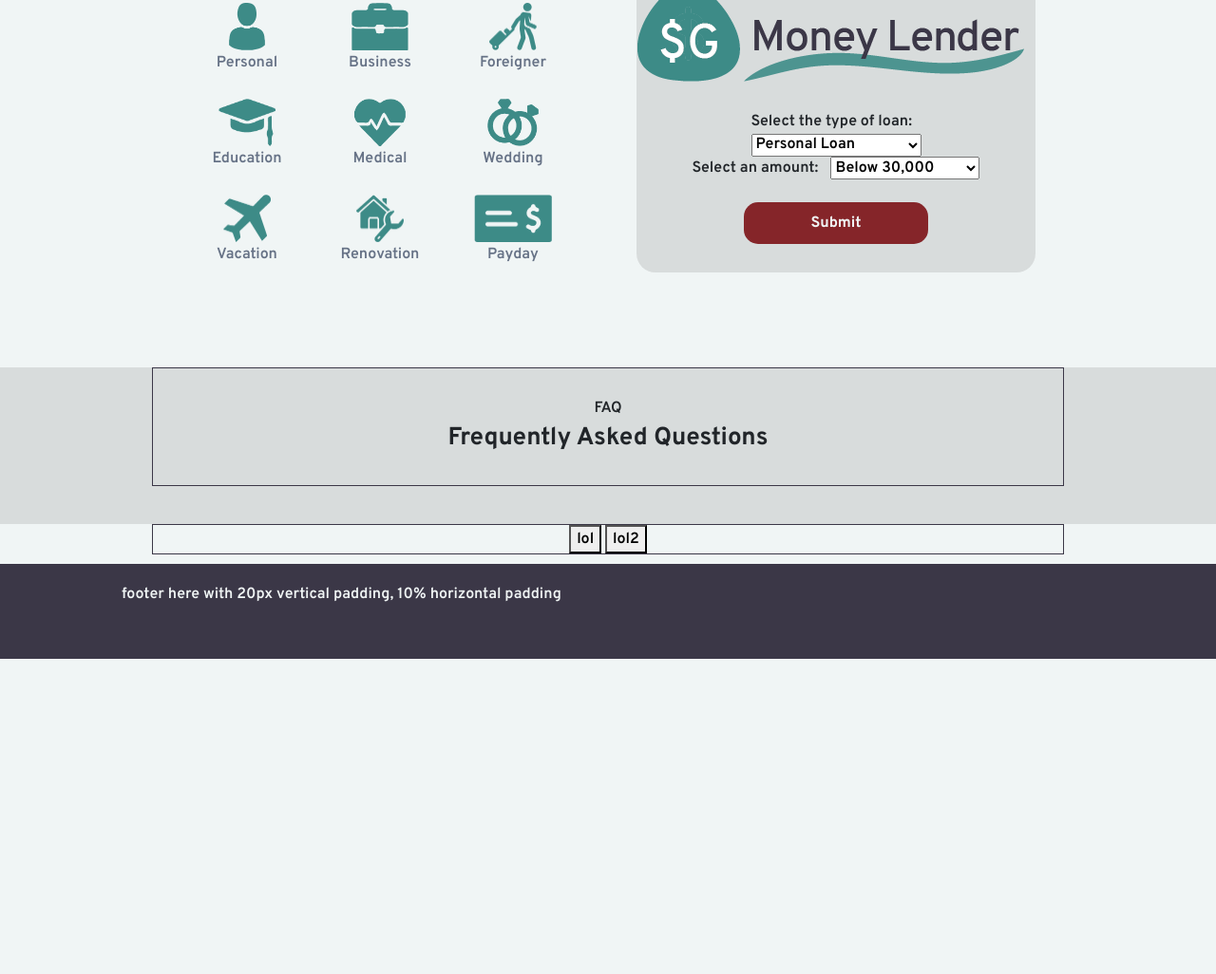
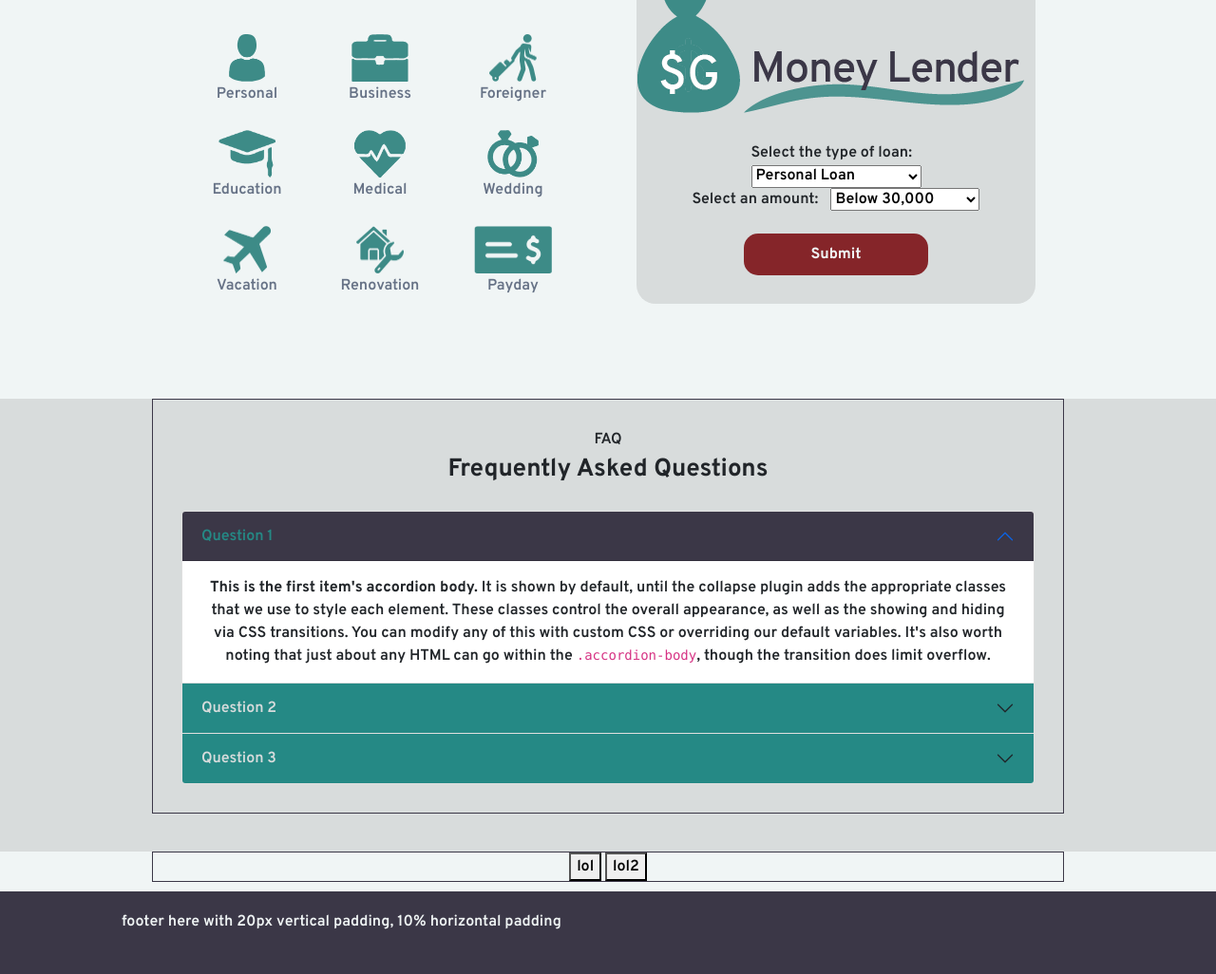
Before and after one commit to cs2024-project/web-dev-project, a website: page index.html in a window 1280 px wide. Shown: the part 1374-2400 px from the top of the page at 95% size. Before the commit the page ends 2068 px from the top, so only its background shows below. Drawn offline with nearby package versions, Linux system fonts and the light colour scheme.

Commit message:
added FAQ with dummy content

```diff
--- a/index.css
+++ b/index.css
@@ -223,6 +223,22 @@
             80% {
                 transform: translateY(40%);
             }
+        }
 
 
+
+        .accordion-button.collapsed {
+            color: #D8DCDC;
+            background: #258985;
         }
+
+
+        .accordion-button:not(.collapsed) {
+            background-color: #3b3747;
+            color: #258985;
+        }
+
+        .accordion-button:not(.collapsed)::after {
+            background-color: #3b3747;
+            color: #258985;
+        }
--- a/index.html
+++ b/index.html
@@ -134,7 +134,9 @@
                         <paragraph class="header-2" style="color:#258985">fastest</paragraph>
                         <paragraph class="header-2">quick-loan process in the market!</paragraph><br>
                         <paragraph class="header-3-caption">Only takes a minute to apply!</paragraph>
+                        <hr>
                     </div>
+
 
                     <div id="why-us-content-row">
                         <div style="width: 50%; display:inline-flex;">
@@ -286,9 +288,83 @@
                         <paragraph class="header-4">FAQ</paragraph>
                         <br>
                         <paragraph class="header-2">Frequently Asked Questions</paragraph>
+                        <br><br>
                         <!-- <paragraph class="header-3" style="color: #258985">SGML&nbsp;</paragraph>
                         <img src="./assets/favicon.ico" width="27px">
                         <paragraph class="header-3">&nbsp;? scrolldowniconfloating</paragraph> -->
+
+                        <div class="accordion" id="faq-accordion">
+                            <div class="accordion-item">
+                                <h2 class="accordion-header" id="headingOne">
+                                    <button class="accordion-button" type="button" data-bs-toggle="collapse"
+                                        data-bs-target="#collapseOne" aria-expanded="true" aria-controls="collapseOne">
+                                        Question 1
+                                    </button>
+                                </h2>
+                                <div id="collapseOne" class="accordion-collapse collapse show"
+                                    aria-labelledby="headingOne" data-bs-parent="#faq-accordion">
+                                    <div class="accordion-body">
+                                        <strong>This is the first item's accordion body.</strong> It is shown by
+                                        default, until the collapse
+                                        plugin adds the appropriate classes that we use to style each element. These
+                                        classes control the overall
+                                        appearance, as well as the showing and hiding via CSS transitions. You can
+                                        modify any of this with
+                                        custom CSS or overriding our default variables. It's also worth noting that just
+                                        about any HTML can go
+                                        within the <code>.accordion-body</code>, though the transition does limit
+                                        overflow.
+                                    </div>
+                                </div>
+                            </div>
+                            <div class="accordion-item">
+                                <h2 class="accordion-header" id="headingTwo">
+                                    <button class="accordion-button collapsed" type="button" data-bs-toggle="collapse"
+                                        data-bs-target="#collapseTwo" aria-expanded="false" aria-controls="collapseTwo">
+                                        Question 2
+                                    </button>
+                                </h2>
+                                <div id="collapseTwo" class="accordion-collapse collapse" aria-labelledby="headingTwo"
+                                    data-bs-parent="#faq-accordion">
+                                    <div class="accordion-body">
+                                        <strong>This is the second item's accordion body.</strong> It is hidden by
+                                        default, until the collapse
+                                        plugin adds the appropriate classes that we use to style each element. These
+                                        classes control the overall
+                                        appearance, as well as the showing and hiding via CSS transitions. You can
+                                        modify any of this with
+                                        custom CSS or overriding our default variables. It's also worth noting that just
+                                        about any HTML can go
+                                        within the <code>.accordion-body</code>, though the transition does limit
+                                        overflow.
+                                    </div>
+                                </div>
+                            </div>
+                            <div class="accordion-item">
+                                <h2 class="accordion-header" id="headingThree">
+                                    <button class="accordion-button collapsed" type="button" data-bs-toggle="collapse"
+                                        data-bs-target="#collapseThree" aria-expanded="false"
+                                        aria-controls="collapseThree">
+                                        Question 3
+                                    </button>
+                                </h2>
+                                <div id="collapseThree" class="accordion-collapse collapse"
+                                    aria-labelledby="headingThree" data-bs-parent="#faq-accordion">
+                                    <div class="accordion-body">
+                                        <strong>This is the third item's accordion body.</strong> It is hidden by
+                                        default, until the collapse
+                                        plugin adds the appropriate classes that we use to style each element. These
+                                        classes control the overall
+                                        appearance, as well as the showing and hiding via CSS transitions. You can
+                                        modify any of this with
+                                        custom CSS or overriding our default variables. It's also worth noting that just
+                                        about any HTML can go
+                                        within the <code>.accordion-body</code>, though the transition does limit
+                                        overflow.
+                                    </div>
+                                </div>
+                            </div>
+                        </div>
                     </div>
                 </div>
             </div>
```
